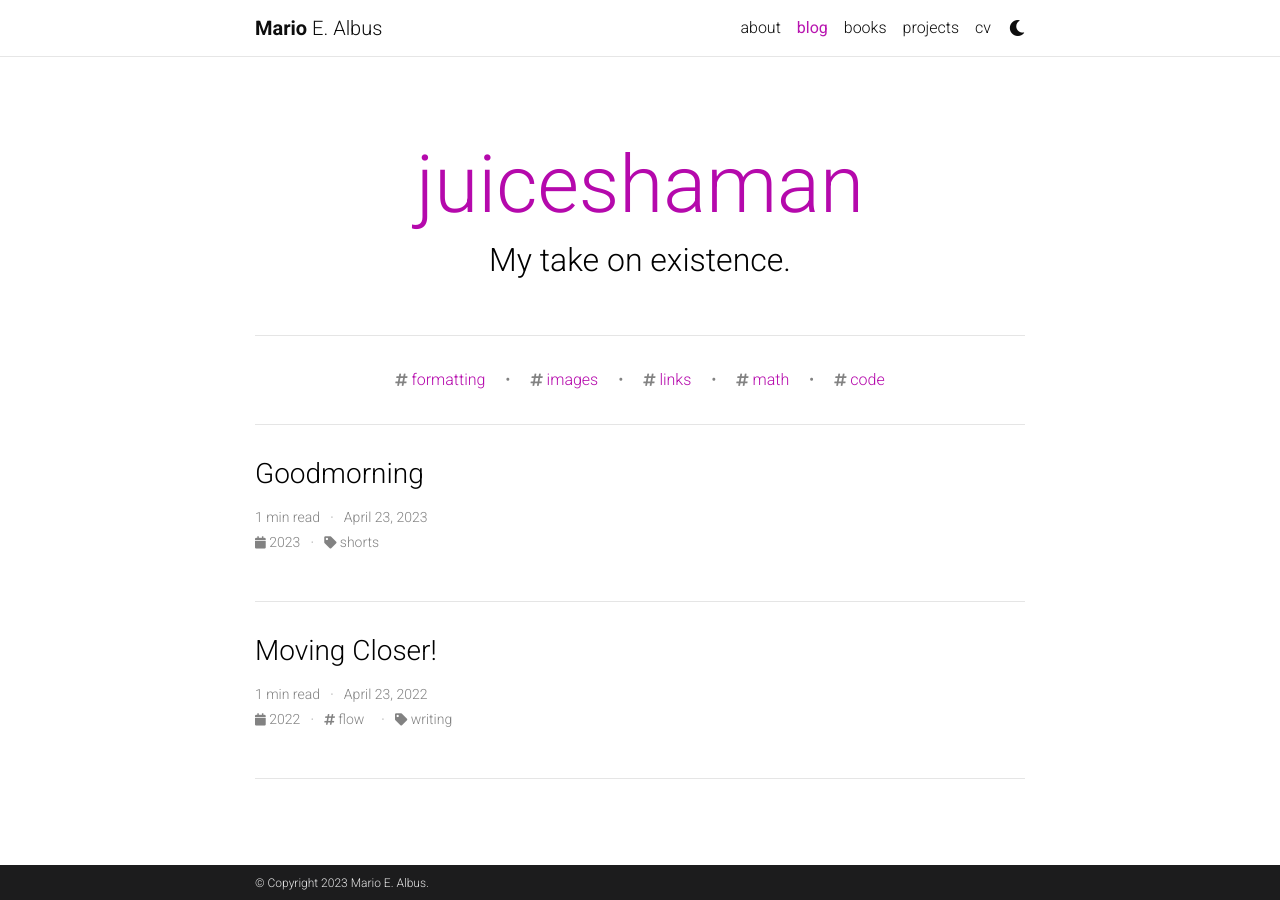
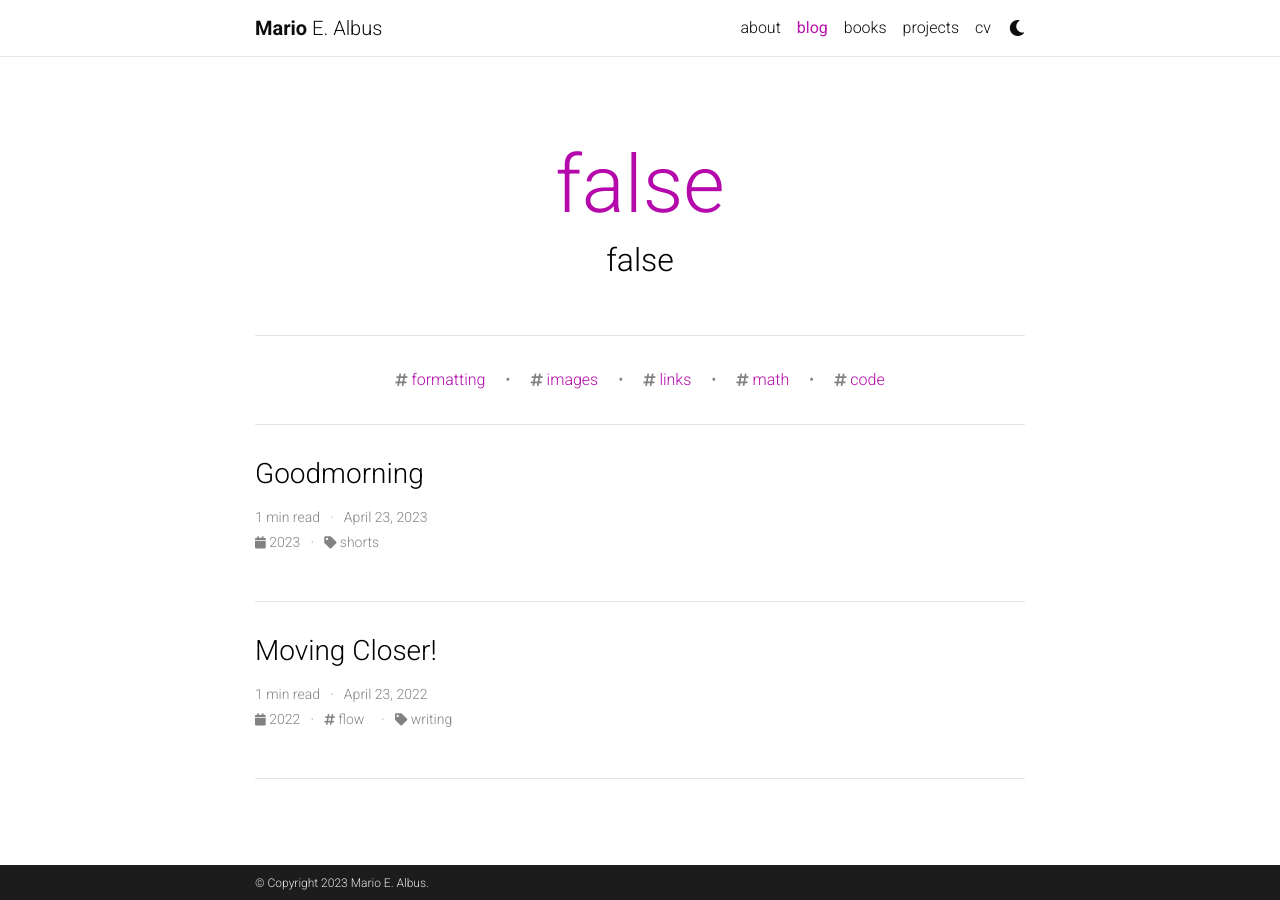
Before and after one commit to juiceshaman/juiceshaman.github.io, a Jekyll site: the page built from blog/index.html, in a window 1280 px wide. Built offline with Jekyll 4.4.1, drawn with Linux system fonts in a browser that asks for light colours; the list of posts is cut into pages by our own code; comment, search, counter and statistics services are not loaded; a style sheet for code colours, icons or effects is not loaded.

Commit message:
Changed some settings

```diff
--- a/_config.yml
+++ b/_config.yml
@@ -119,9 +119,9 @@
 # Blog
 # -----------------------------------------------------------------------------
 
-blog_name: juiceshaman # blog_name will be displayed in your blog page
+blog_name: false # blog_name will be displayed in your blog page
 blog_nav_title: blog # your blog must have a title for it to be displayed in the nav bar
-blog_description: My take on existence.
+blog_description: false # My take on existence.
 permalink: /blog/:year/:title/
 
 # Pagination
```
Also changed, not shown: _sample-news/announcement_2.md (renamed from sample news/announcement_2.md), _sample-news/announcement_3.md (renamed from sample news/announcement_3.md), _sample-posts/2015-03-15-formatting-and-links.md (renamed from sample-posts/2015-03-15-formatting-and-links.md), _sample-posts/2015-05-15-images.md (renamed from sample-posts/2015-05-15-images.md), _sample-posts/2015-07-15-code.md (renamed from sample-posts/2015-07-15-code.md), _sample-posts/2015-10-20-disqus-comments.md (renamed from sample-posts/2015-10-20-disqus-comments.md), _sample-posts/2015-10-20-math.md (renamed from sample-posts/2015-10-20-math.md), _sample-posts/2018-12-22-distill.md (renamed from sample-posts/2018-12-22-distill.md), _sample-posts/2020-09-28-github-metadata.md (renamed from sample-posts/2020-09-28-github-metadata.md), _sample-posts/2020-09-28-twitter.md (renamed from sample-posts/2020-09-28-twitter.md), _sample-posts/2021-07-04-diagrams.md (renamed from sample-posts/2021-07-04-diagrams.md), _sample-posts/2022-02-01-redirect.md (renamed from sample-posts/2022-02-01-redirect.md), _sample-posts/2022-12-10-giscus-comments.md (renamed from sample-posts/2022-12-10-giscus-comments.md).
